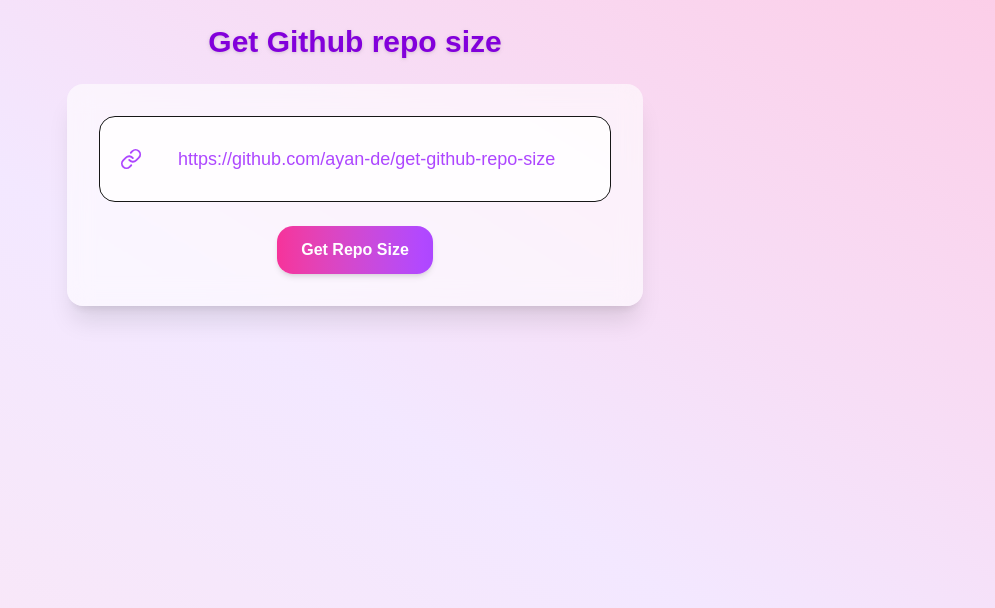
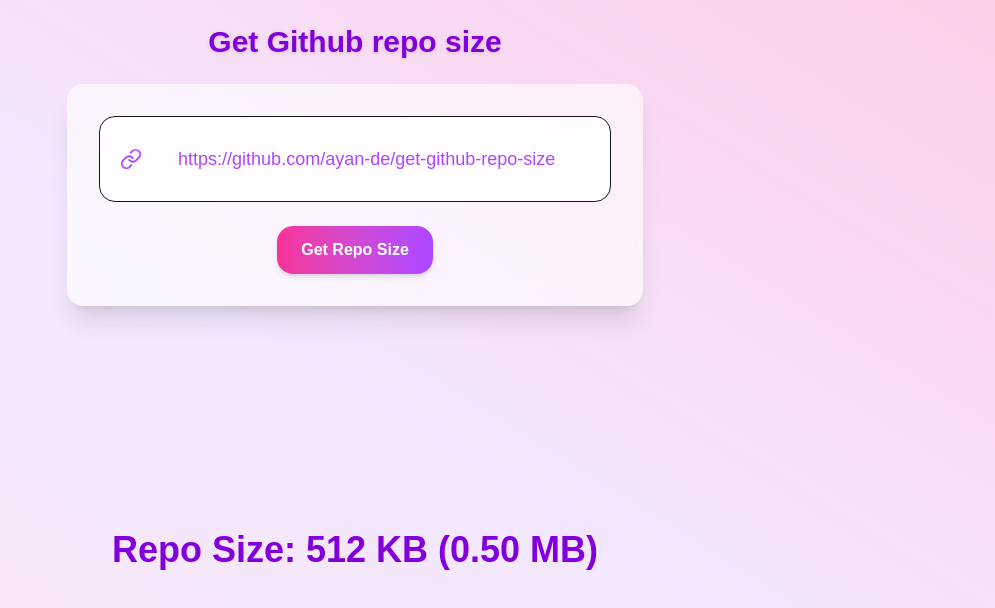
Before and after one commit to ayan-de/get-github-repo-size, a Next.js app: page / in a window 1280 px wide. Shown: the top 608 px of the page, without its empty margins (285-1280 px from the left). Built offline with nearby package versions, Linux system fonts and the light colour scheme.

Commit message:
"Display repo size component setup done"

```diff
--- /dev/null
+++ b/app/components/DisplaySize.tsx
@@ -0,0 +1,17 @@
+"use client";
+
+type DisplaySizeProps = {
+  sizeInKB: number | null;
+};
+
+export default function DisplaySize({ sizeInKB }: DisplaySizeProps) {
+  if (sizeInKB === null) return null;
+
+  const sizeInMB = (sizeInKB / 1024).toFixed(2);
+
+  return (
+    <div className="mt-6 text-center text-purple-700 font-semibold text-4xl px-50 py-50">
+      Repo Size: {sizeInKB} KB ({sizeInMB} MB)
+    </div>
+  );
+}
--- a/app/page.tsx
+++ b/app/page.tsx
@@ -1,8 +1,12 @@
 "use client";
 
 import RepoInput from "./components/Repoinput";
+import DisplaySize from "./components/DisplaySize";
+import { useState } from "react";
 
 export default function Home() {
+  const [repoSize, setRepoSize] = useState<number | null>(512);
+
   const handleRepoUrlSubmit = (url: string) => {
     console.log("Repo URL submitted:", url);
     // You can now parse the repo and fetch data
@@ -13,6 +17,7 @@
         Get Github repo size
       </h1>
       <RepoInput onSubmit={handleRepoUrlSubmit} />
+      <DisplaySize sizeInKB={repoSize} />
     </main>
   );
 }
```
